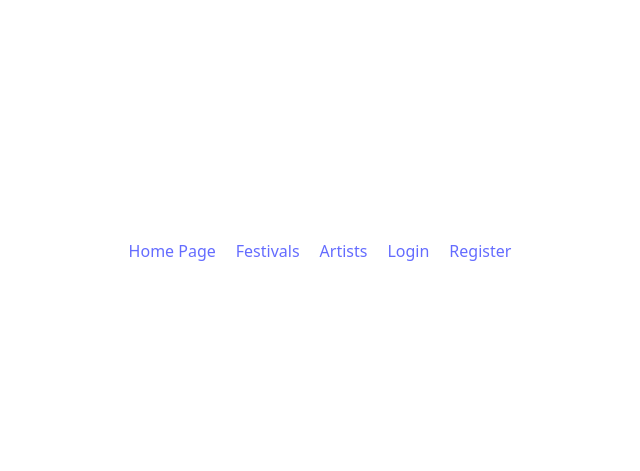
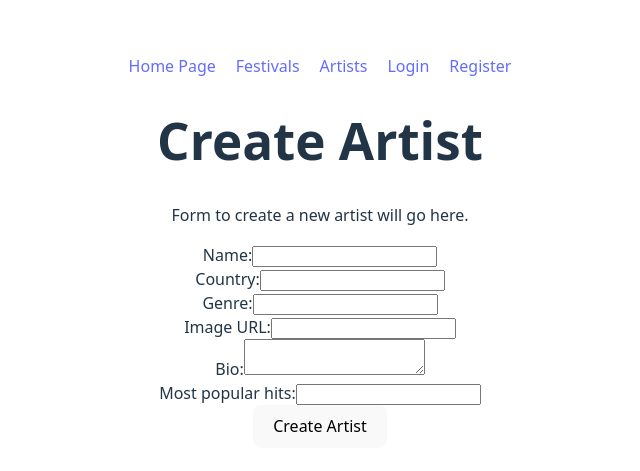
Before and after one commit to DomasPauliukas/Final-FE, a React (Vite) app: page /create-artist in a window 1280 px wide. Shown: the part 149-620 px from the top of the page, without its empty margins (320-960 px from the left). Built offline with nearby package versions, Linux system fonts and the light colour scheme.

Commit message:
Artist CRUD

```diff
--- a/src/App.tsx
+++ b/src/App.tsx
@@ -15,6 +15,8 @@ import FestivalItem from './pages/festivals/FestivalItem'
 import FestivalArtistsPage from './pages/festivals/FestivalArtistsPage'
 import FestivalSchedulePage from './pages/festivals/FestivalSchedulePage'
 import ArtistItem from './pages/artists/ArtistItem'
+import CreateArtist from './pages/artists/CreateArtist'
+import EditArtist from './pages/artists/EditArtist'
 
 function App() {
   return (
@@ -46,6 +48,9 @@ function App() {
         <Route path='/artists' element={<ArtistsPage />}/>
         <Route path='/artists/:id' element={<ArtistItem />}/>
 
+        <Route path='/create-artist' element={<CreateArtist />}/>
+        <Route path='/edit-artist/:id' element={<EditArtist />}/>
+
 
 
       </Routes>
--- /dev/null
+++ b/src/components/forms/ArtistForm.tsx
@@ -0,0 +1,121 @@
+import { useEffect, useState } from "react";
+import api from "../api";
+import { useNavigate } from "react-router-dom";
+import { Artist } from "../../types/TypesExport";
+
+type ArtistFormProps = {
+    editArtistData?: Artist
+}
+
+const ArtistForm: React.FC<ArtistFormProps> = ( {editArtistData}) => {
+    const navigate = useNavigate()
+    const [name, setName] = useState<string>('')
+    const [country, setCountry] = useState<string>('')
+    const [genre, setGenre] = useState<string>('')
+    const [image, setImage] = useState<string>('')
+    const [bio, setBio] = useState<string>('')
+    const [hits, setHits] = useState<string[]>([])
+
+    useEffect(() => {
+        if (editArtistData) {
+            setName(editArtistData.name)
+            setCountry(editArtistData.country)
+            setGenre(editArtistData.genre)
+            setImage(editArtistData.image)
+            setBio(editArtistData.bio)
+            setHits(editArtistData.hits)
+        }
+    }, [editArtistData])
+
+const SubmitHandler = async (event: React.FormEvent) => {
+    event.preventDefault()
+
+    if (!name || !country || !genre || !image || !bio || hits.length === 0) {
+        alert("Please fill in all fields!")
+        return
+    }
+
+    const newArtist = {
+        name,
+        country,
+        genre,
+        image,
+        bio,
+        hits
+    }
+    if (editArtistData) {
+        await api.put(`/artists/${editArtistData._id}`, newArtist)
+        alert("Artist updated successfully!")
+        navigate('/artists')
+    } else {
+        await api.post(`/artists`, newArtist)
+        alert("Artist created successfully!")
+        navigate('/artists')
+    }
+
+}
+
+  return (
+    <div>
+      <form onSubmit={SubmitHandler}>
+        <div className="form-control">
+            <label htmlFor="name">Name:</label>
+            <input
+                type="text"
+                id="name"
+                value={name}
+                onChange={(event) => setName(event.target.value)}
+            />
+        </div>
+        <div className="form-control">
+            <label htmlFor="country">Country:</label>
+            <input
+                type="text"
+                id="country"
+                value={country}
+                onChange={(event) => setCountry(event.target.value)}
+            />
+        </div>
+        <div className="form-control">
+            <label htmlFor="genre">Genre:</label>
+            <input
+                type="text"
+                id="genre"
+                value={genre}
+                onChange={(event) => setGenre(event.target.value)}
+            />
+        </div>
+        <div className="form-control">
+            <label htmlFor="image">Image URL:</label>
+            <input
+                type="text"
+                id="image"
+                value={image}
+                onChange={(event) => setImage(event.target.value)}
+            />
+        </div>
+        <div className="form-control">
+            <label htmlFor="bio">Bio:</label>
+            <textarea
+                id="bio"
+                value={bio}
+                onChange={(event) => setBio(event.target.value)}
+            ></textarea>
+        </div>
+        <div className="form-control">
+            <label htmlFor="hits">Most popular hits:</label>
+            <input
+                type="text"
+                id="hits"
+                value={hits.join(', ')}
+                onChange={(event) => setHits(event.target.value.split(',').map(hit => hit.trim()))}
+            />
+        </div>
+
+        <button type="submit">{editArtistData ? 'Edit Artist' : 'Create Artist'}</button>
+      </form>
+    </div>
+  );
+}
+
+export default ArtistForm;
--- a/src/pages/artists/ArtistItem.tsx
+++ b/src/pages/artists/ArtistItem.tsx
@@ -1,10 +1,11 @@
 import { useEffect, useState } from "react";
-import { Link, useParams } from "react-router-dom";
+import { Link, useNavigate, useParams } from "react-router-dom";
 import { Artist, Festival } from "../../types/TypesExport";
 import api from "../../components/api";
 
 const ArtistItem: React.FC = () => {
     const { id } = useParams()
+    const navigate = useNavigate()
 
     const [artist, setArtist] = useState<Artist | null>(null)
     const [festivals, setFestivals] = useState<Festival[] | null>(null)
@@ -26,10 +27,23 @@ const ArtistItem: React.FC = () => {
         return <div>Loading...</div>
     }
 
-    console.log(artist)
+    const deleteStudent = async (id: string) => {
+        try {
+            await api.delete(`/artists/${id}`)
+            navigate('/artists')
+        } catch (error) {
+            console.error("Error deleting artist:", error)
+        }
+    }
+
   return (
     <div>
         <h1>{artist.name}</h1>
+        <div>
+            <Link to={`/edit-artist/${id}`}>Edit</Link>
+            <button onClick={() => deleteStudent(id ?? '')}>Delete</button>
+        </div>
+
         <img src={artist.image} alt={artist.name} style={{ width: '200px', height: 'auto' }} />
         <h2>{artist.name} ({artist.country})</h2>
         <p>{artist.genre}</p>
--- a/src/pages/artists/ArtistsPage.tsx
+++ b/src/pages/artists/ArtistsPage.tsx
@@ -22,6 +22,7 @@ if (!artists) {
   return (
     <div>
       <h1>Artists</h1>
+      <Link to="/create-artist">Create new artist</Link>
       <p>List of artists will be displayed here.</p>
       {artists.map((artist) => (
         <div key={artist._id}>
--- a/src/pages/artists/CreateArtist.tsx
+++ b/src/pages/artists/CreateArtist.tsx
@@ -1,8 +1,12 @@
+import ArtistForm from "../../components/forms/ArtistForm"
+
 const CreateArtist: React.FC = () => {
   return (
     <div>
       <h1>Create Artist</h1>
       <p>Form to create a new artist will go here.</p>
+
+      <ArtistForm />
     </div>
   )
 }
--- a/src/pages/artists/EditArtist.tsx
+++ b/src/pages/artists/EditArtist.tsx
@@ -1,8 +1,34 @@
+import { useEffect, useState } from "react"
+import { useParams } from "react-router-dom"
+import api from "../../components/api"
+import { Artist } from "../../types/TypesExport"
+import ArtistForm from "../../components/forms/ArtistForm"
+
 const EditArtist: React.FC = () => {
+    const { id } = useParams()
+    const [artist, setArtist] = useState<Artist | null>(null)
+
+    useEffect(() => {
+        const fetchArtist = async () => {
+            try {
+                const res = await api.get(`/artists/${id}`)
+                setArtist(res.data.artist)
+            } catch (error) {
+                console.error("Error fetching artist:", error)
+            }
+        }
+        fetchArtist()
+    }, [id])
+
+    if (!artist) {
+        return <div>Loading...</div>
+    }
+
   return (
     <div>
       <h1>Edit Artist</h1>
       <p>Form to edit an artist will go here.</p>
+        <ArtistForm editArtistData={artist}/>
     </div>
   )
 }
```
